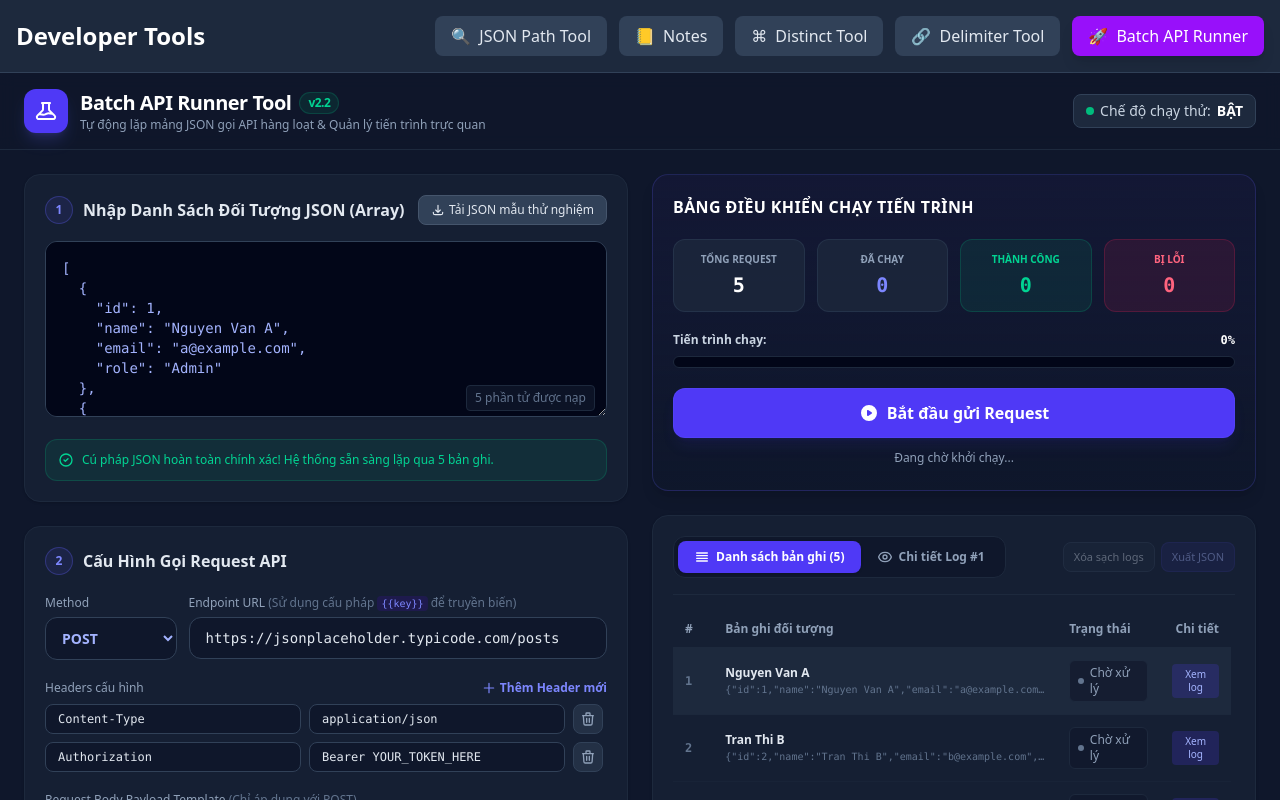
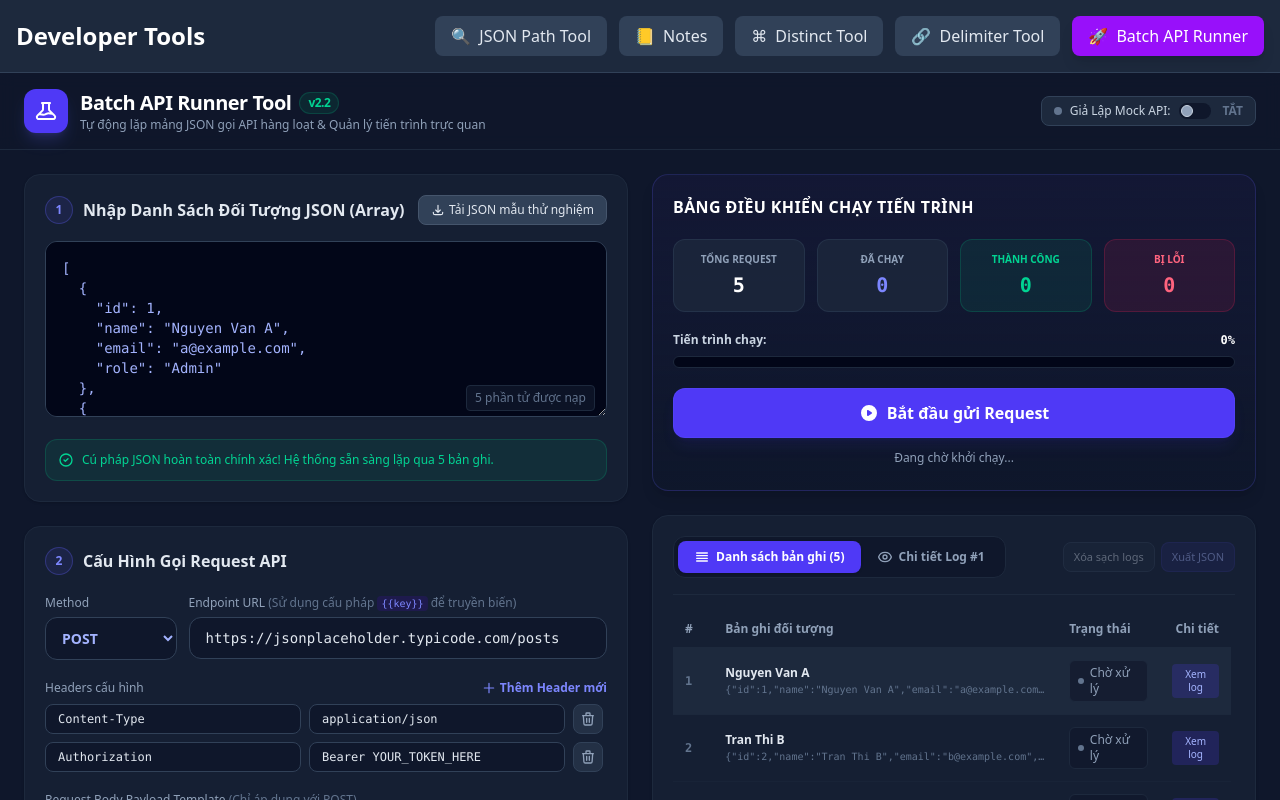
Before and after one commit to phuphan011997/react-quick-tool, a React (Vite) app: page /batch-api in a window 1280 px wide. Built offline with nearby package versions, Linux system fonts and the light colour scheme.

Commit message:
default mock mode is false

```diff
--- a/src/batchApiRunner/batch_api_runner.tsx
+++ b/src/batchApiRunner/batch_api_runner.tsx
@@ -26,7 +26,7 @@ export default function BatchApiRunner() {
 
   // Cấu hình nâng cao
   const [delayMs, setDelayMs] = useState(1000); // Độ trễ giữa các request (ms)
-  const [isMockMode, setIsMockMode] = useState(true); // Mặc định bật chế độ giả lập để chạy thử an toàn
+  const [isMockMode, setIsMockMode] = useState(false); // Mặc định bật chế độ giả lập để chạy thử an toàn
   const [stopOnError, setStopOnError] = useState(false); // Dừng lại nếu gặp lỗi
 
   // Cấu hình Bypass CORS Proxy
@@ -373,10 +373,22 @@ export default function BatchApiRunner() {
 
         {/* Chế độ chạy */}
         <div className="hidden md:flex items-center gap-4 text-sm text-slate-300">
-          <span className="flex items-center gap-1.5 bg-slate-800 px-3 py-1.5 rounded-lg border border-slate-700">
-            <span className="w-2 h-2 rounded-full bg-emerald-500 animate-ping"></span>
-            Chế độ chạy thử: <strong className="text-white">{isMockMode ? "BẬT" : "TẮT"}</strong>
-          </span>
+          <label className="flex items-center gap-2 bg-slate-800 px-3 py-1.5 rounded-lg border border-slate-700 cursor-pointer hover:bg-slate-700 transition-colors">
+            <span className={`w-2 h-2 rounded-full ${isMockMode ? 'bg-indigo-500 animate-ping' : 'bg-slate-500'}`}></span>
+            <span className="text-xs font-medium text-slate-300">Giả Lập Mock API:</span>
+            <div className="relative inline-flex items-center">
+              <input
+                type="checkbox"
+                checked={isMockMode}
+                onChange={(e) => setIsMockMode(e.target.checked)}
+                className="sr-only peer"
+              />
+              <div className="w-8 h-4 bg-slate-900 peer-focus:outline-none rounded-full peer peer-checked:after:translate-x-full peer-checked:after:border-white after:content-[''] after:absolute after:top-[2px] after:left-[2px] after:bg-slate-400 after:border-slate-300 after:border after:rounded-full after:h-3 after:w-3 after:transition-all peer-checked:bg-indigo-500 peer-checked:after:bg-white"></div>
+            </div>
+            <strong className={`text-xs ml-1 ${isMockMode ? 'text-indigo-400' : 'text-slate-500'}`}>
+              {isMockMode ? "BẬT" : "TẮT"}
+            </strong>
+          </label>
         </div>
       </header>
 
@@ -544,7 +556,7 @@ export default function BatchApiRunner() {
               <h2 className="text-base font-semibold text-slate-200">Cấu Hình Nâng Cao</h2>
             </div>
 
-            <div className="grid grid-cols-1 md:grid-cols-2 lg:grid-cols-4 gap-5">
+            <div className="grid grid-cols-1 md:grid-cols-2 lg:grid-cols-3 gap-5">
               {/* Delay range */}
               <div className="bg-slate-900/60 p-4 rounded-xl border border-slate-800 flex flex-col justify-between">
                 <div>
@@ -582,23 +594,6 @@ export default function BatchApiRunner() {
                   </label>
                 </div>
                 <p className="text-[10px] text-slate-500 mt-2">Dừng toàn bộ tiến trình nếu một API gọi thất bại.</p>
-              </div>
-
-              {/* Mock mode toggler */}
-              <div className="bg-slate-900/60 p-4 rounded-xl border border-slate-800 flex flex-col justify-between">
-                <div className="flex items-center justify-between">
-                  <label className="text-xs font-bold text-indigo-300">Giả Lập Mock API</label>
-                  <label className="relative inline-flex items-center cursor-pointer">
-                    <input
-                      type="checkbox"
-                      checked={isMockMode}
-                      onChange={(e) => setIsMockMode(e.target.checked)}
-                      className="sr-only peer"
-                    />
-                    <div className="w-9 h-5 bg-slate-700 peer-focus:outline-none rounded-full peer peer-checked:after:translate-x-full peer-checked:after:border-white after:content-[''] after:absolute after:top-[2px] after:left-[2px] after:bg-white after:border-slate-300 after:border after:rounded-full after:h-4 after:w-4 after:transition-all peer-checked:bg-indigo-500"></div>
-                  </label>
-                </div>
-                <p className="text-[10px] text-slate-400 mt-2">Chạy thử nghiệm mô phỏng không gọi thật.</p>
               </div>
 
               {/* CORS Bypass Proxy Configuration */}
```
